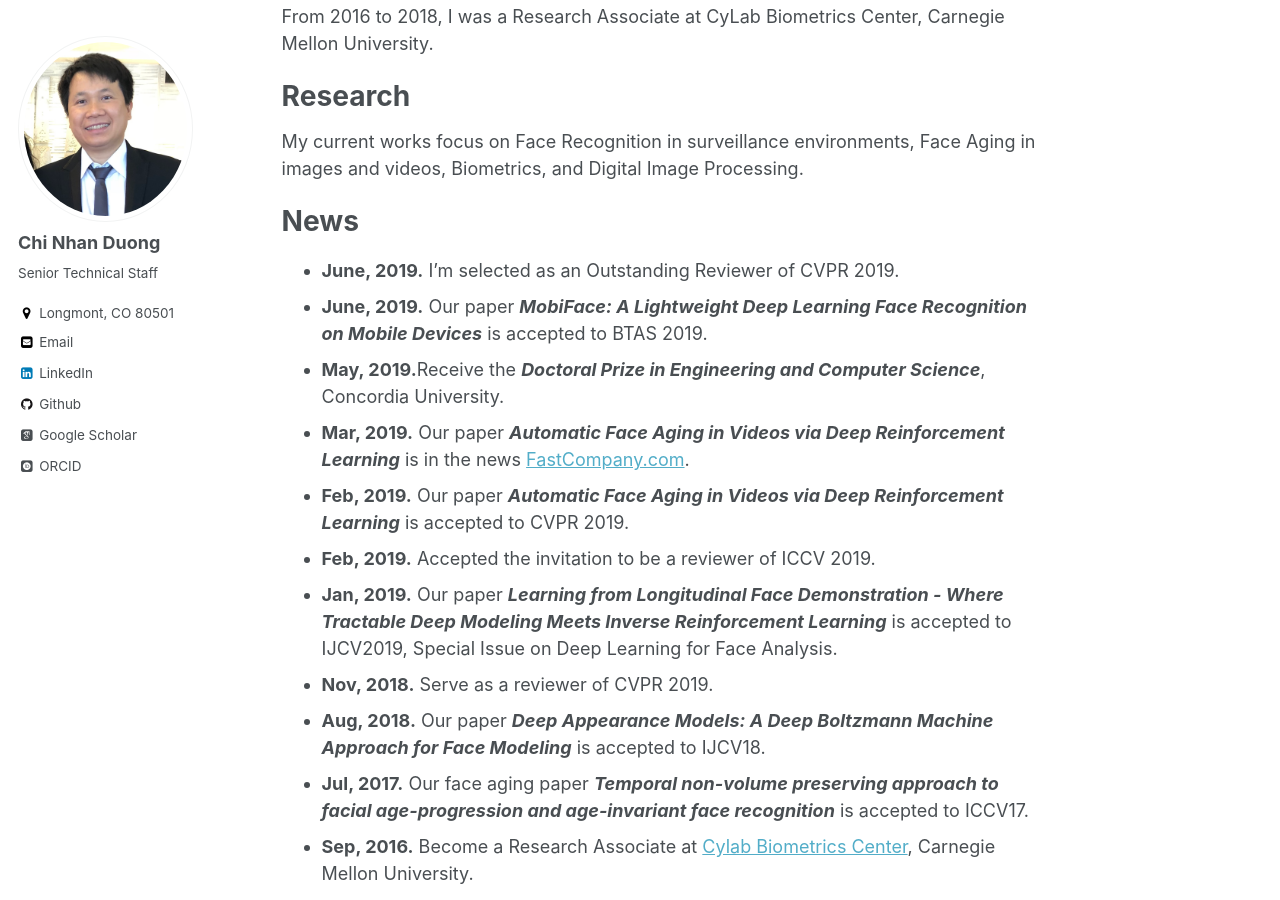
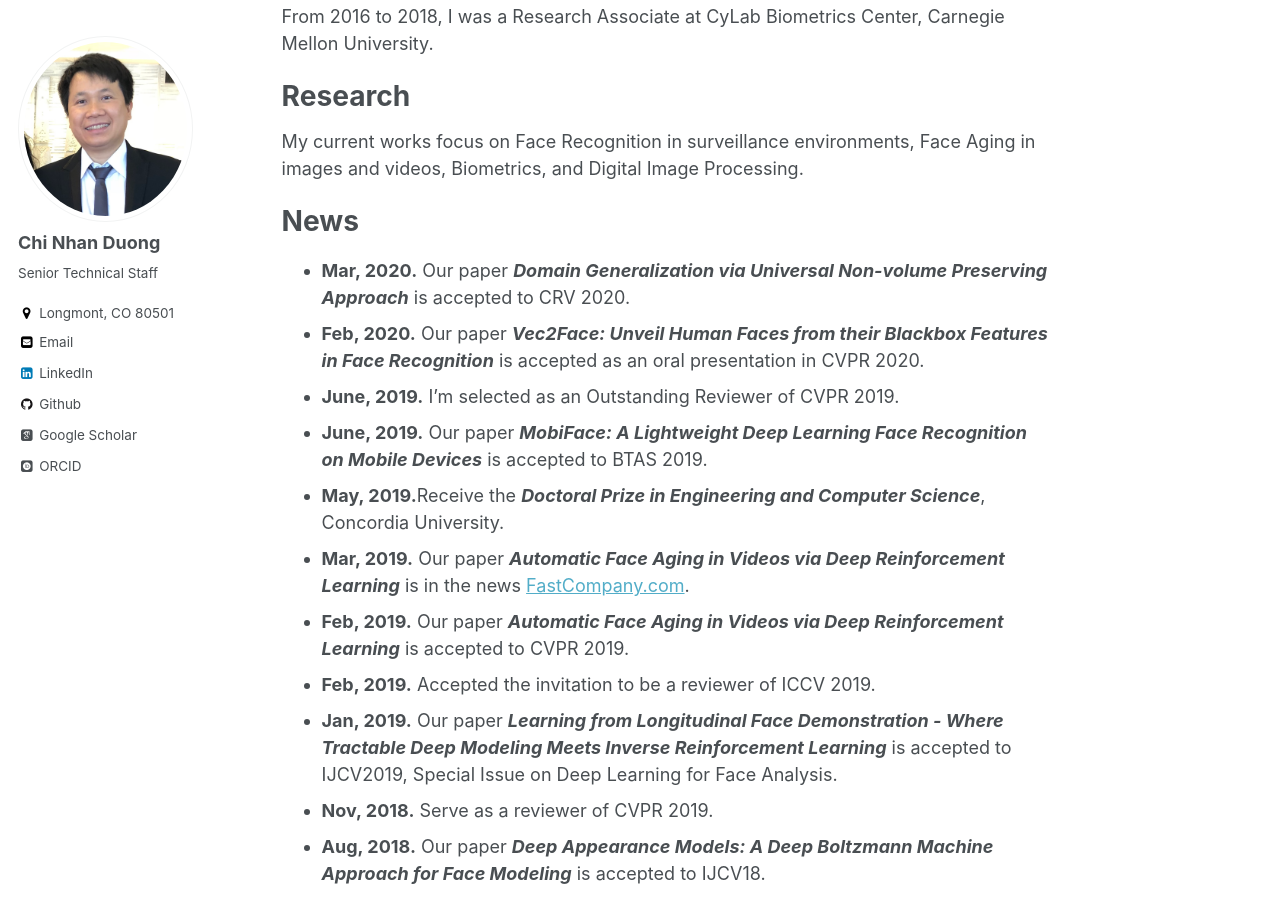
Before and after one commit to dcnhan/dcnhan.github.io, a Jekyll site: the page built from _pages/about.md, in a window 1280 px wide and 900 px high, scrolled down 397 px. Built offline with Jekyll 4.4.1, drawn with Linux system fonts in a browser that asks for light colours; some web fonts are replaced.

Commit message:
Update May 01 2020

```diff
--- a/_pages/about.md
+++ b/_pages/about.md
@@ -19,6 +19,8 @@ My current works focus on Face Recognition in surveillance environments, Face Ag
 
 News
 ======
+  * **Mar, 2020.** Our paper ***Domain Generalization via Universal Non-volume Preserving Approach*** is accepted to CRV 2020.
+  * **Feb, 2020.** Our paper ***Vec2Face: Unveil Human Faces from their Blackbox Features in Face Recognition*** is accepted as an oral presentation in CVPR 2020.
   * **June, 2019.** I'm selected as an Outstanding Reviewer of CVPR 2019.
   * **June, 2019.** Our paper ***MobiFace: A Lightweight Deep Learning Face Recognition on Mobile Devices*** is accepted to BTAS 2019.
   * **May, 2019.**Receive the ***Doctoral Prize in Engineering and Computer Science***, Concordia University.
```
Also changed, not shown: _pages/cv.md (+1 -1 lines).
